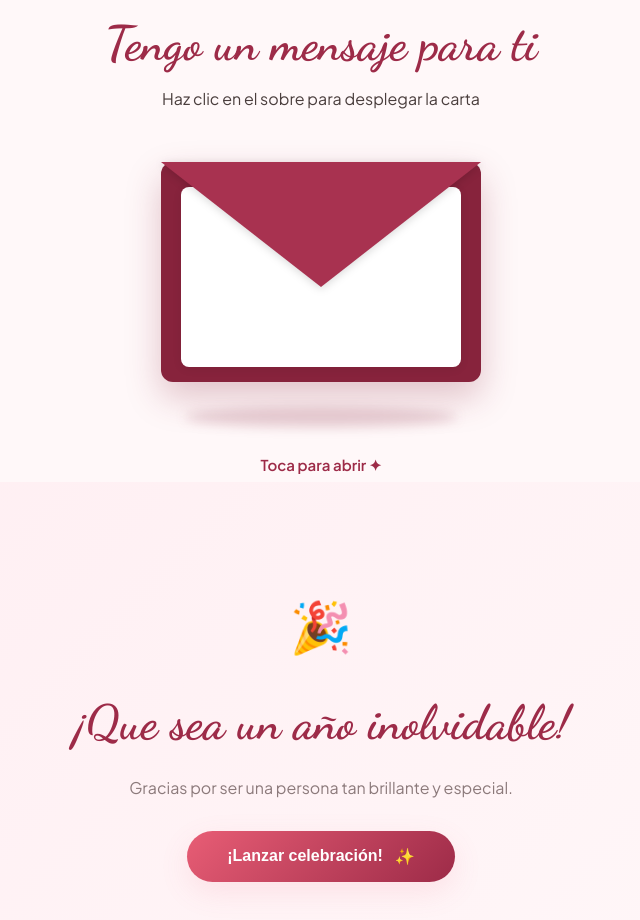
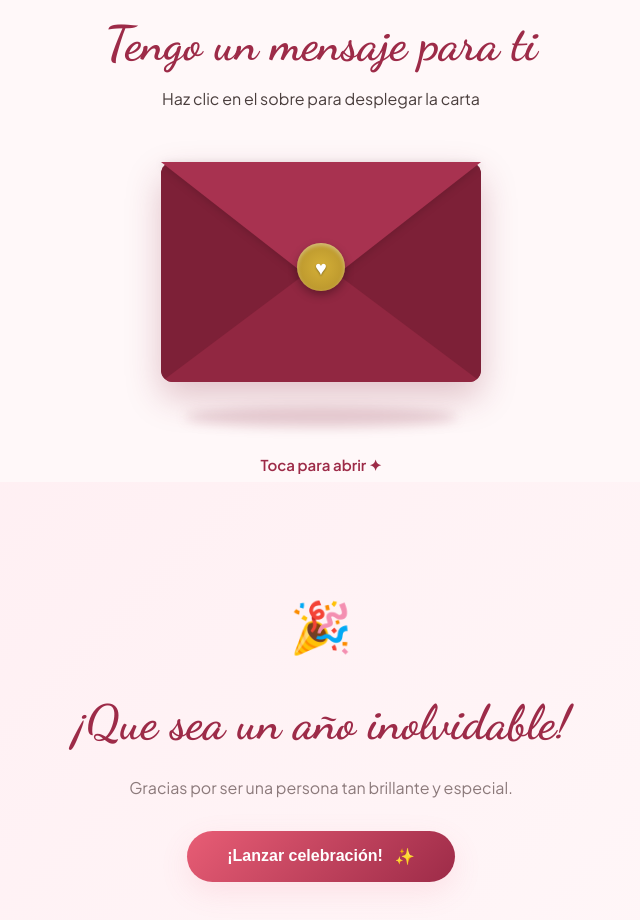
Before and after one commit to leonormartinez0987-lab/cumple-anto, a plain HTML site: page index.html in a window 1280 px wide. Shown: the part 6703-7623 px from the top of the page, without its empty margins (319-959 px from the left). Drawn offline with Linux system fonts and the light colour scheme.

Commit message:
Update index.html

```diff
--- a/index.html
+++ b/index.html
@@ -62,7 +62,6 @@
         </div>
 
         <div class="grid-fotos">
-            <!-- Autogeneración dinámica de las 60 tarjetas de fotos -->
             <script>
                 document.write(Array.from({length: 60}, (_, i) => `
                     <div class="foto revelable" onclick="abrirFoto(this.querySelector('img'))">
@@ -99,9 +98,21 @@
             <div class="sobre-contenedor" onclick="abrirCarta()">
                 <div class="sobre">
                     <div class="solapa-superior"></div>
-                    <div class="solapas-laterales"></div>
+                    <div class="solapa-izquierda"></div>
+                    <div class="solapa-derecha"></div>
+                    <div class="solapa-inferior"></div>
+
                     <div class="carta-previa">
-                        <div class="sello-corazon">♥</div>
+                        <div class="lineas-carta-previa">
+                            <span></span>
+                            <span></span>
+                            <span></span>
+                        </div>
+                    </div>
+
+                    <!-- Sello de Lacre Elegante -->
+                    <div class="sello-lacre">
+                        <span class="sello-texto">♥</span>
                     </div>
                 </div>
                 <div class="sombra-sobre"></div>
@@ -170,10 +181,9 @@
         <span class="onda-musica"></span>
     </button>
 
-    <!-- Audio de apoyo (si se desea usar audio local, colocar 'musica/amor-violento.mp3') -->
     <audio id="musica" loop preload="auto">
-        <source src="amorviolento.mp3" type="audio/mpeg">
-        <!-- <source src="https://cdn.pixabay.com/download/audio/2022/05/27/audio_1808fbf07a.mp3?filename=sweet-love-111666.mp3" type="audio/mpeg"> -->
+        <source src="musica/amor-violento.mp3" type="audio/mpeg">
+        <source src="https://cdn.pixabay.com/download/audio/2022/05/27/audio_1808fbf07a.mp3?filename=sweet-love-111666.mp3" type="audio/mpeg">
     </audio>
 
     <script src="script.js"></script>
```
